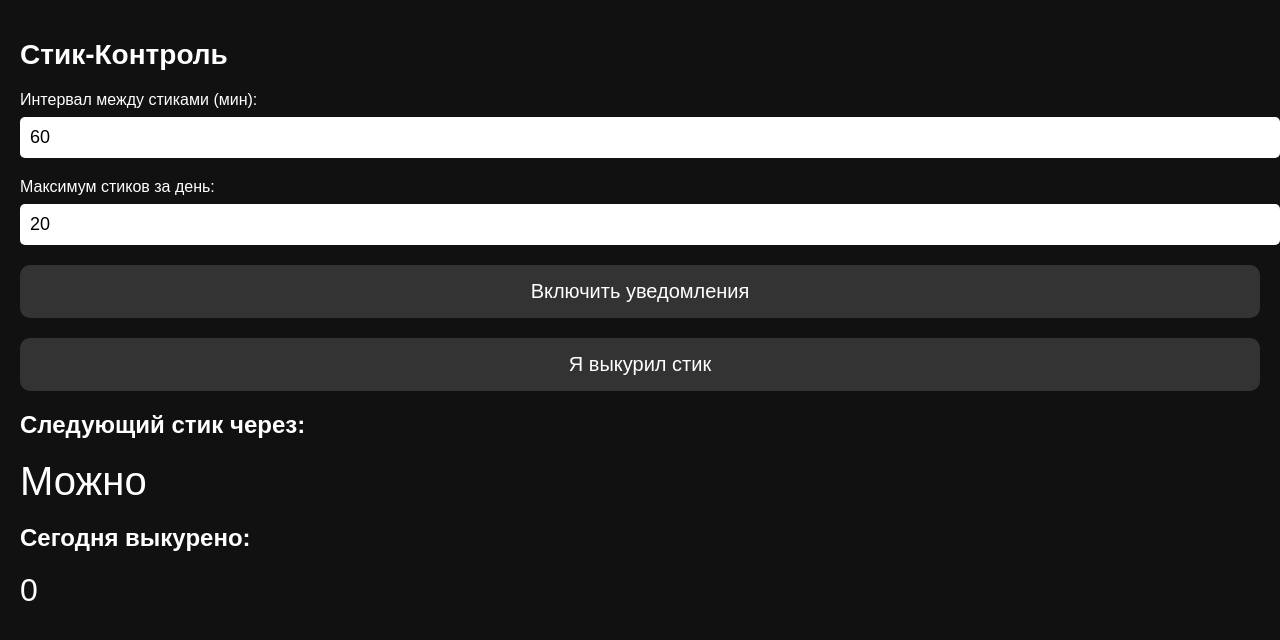
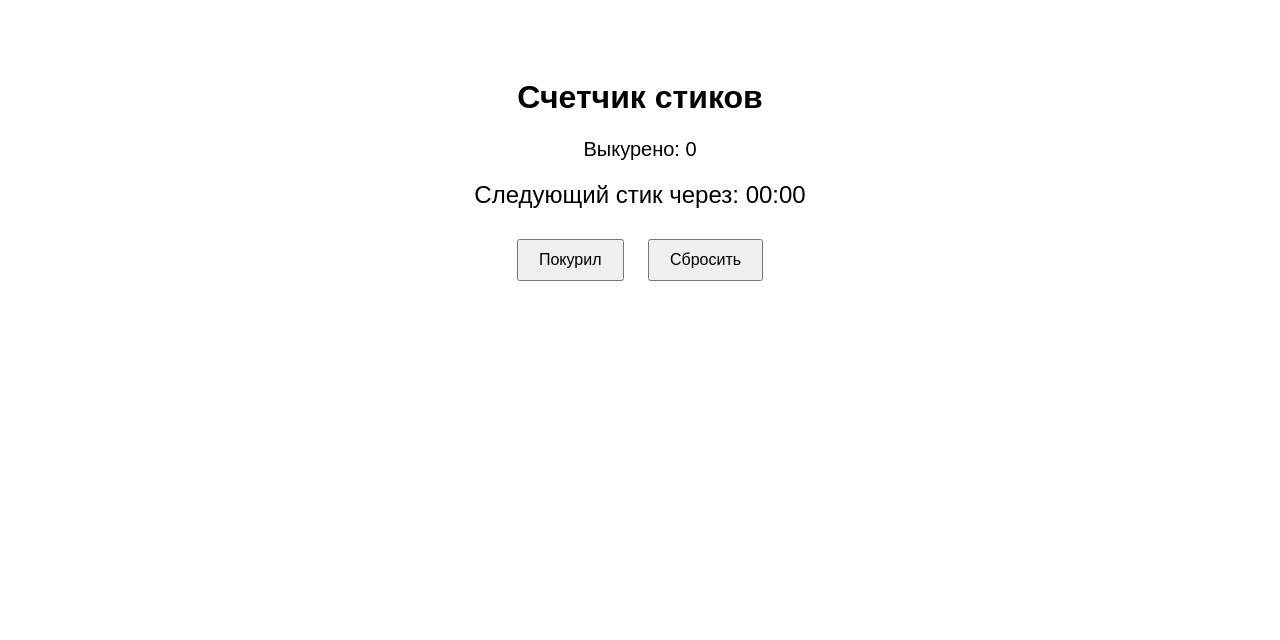
Before and after one commit to dejsila1-pixel/stik, a plain HTML site: page index.html in a window 1280 px wide. Drawn offline with Linux system fonts and the light colour scheme.

Commit message:
Update index.html

```diff
--- a/index.html
+++ b/index.html
@@ -1,43 +1,77 @@
 <!DOCTYPE html>
 <html lang="ru">
 <head>
-    <meta charset="UTF-8">
-    <meta name="viewport" content="width=device-width, initial-scale=1.0">
-    <title>Стик-Контроль</title>
-    <link rel="stylesheet" href="style.css">
+<meta charset="UTF-8">
+<meta name="viewport" content="width=device-width, initial-scale=1.0">
+<title>Счетчик стиков</title>
+<style>
+  body { font-family: Arial, sans-serif; text-align: center; padding: 50px; }
+  button { padding: 10px 20px; margin: 10px; font-size: 16px; }
+  #timer { font-size: 24px; margin: 20px; }
+  #count { font-size: 20px; margin: 10px; }
+</style>
 </head>
 <body>
+<h1>Счетчик стиков</h1>
+<div id="count">Выкурено: 0</div>
+<div id="timer">Следующий стик через: 00:00</div>
+<button id="smokeBtn">Покурил</button>
+<button id="resetBtn">Сбросить</button>
 
-<h1>Стик-Контроль</h1>
+<script>
+document.addEventListener('DOMContentLoaded', () => {
+    // Получаем данные из localStorage
+    let smokeCount = parseInt(localStorage.getItem('smokeCount')) || 0;
+    let timerEnd = parseInt(localStorage.getItem('timerEnd')) || null;
 
-<div class="block">
-    <label>Интервал между стиками (мин):</label>
-    <input id="interval" type="number" value="60">
-</div>
+    const countEl = document.getElementById('count');
+    const timerEl = document.getElementById('timer');
+    const smokeBtn = document.getElementById('smokeBtn');
+    const resetBtn = document.getElementById('resetBtn');
 
-<div class="block">
-    <label>Максимум стиков за день:</label>
-    <input id="dailyLimit" type="number" value="20">
-</div>
+    function updateCount() {
+        countEl.textContent = 'Выкурено: ' + smokeCount;
+    }
 
-<div class="block">
-    <button id="enableNotifications">Включить уведомления</button>
-</div>
+    function startTimer() {
+        const now = Date.now();
+        timerEnd = now + 15 * 60 * 1000; // 15 минут
+        localStorage.setItem('timerEnd', timerEnd);
+    }
 
-<div class="block">
-    <button id="smokedButton">Я выкурил стик</button>
-</div>
+    function updateTimer() {
+        if (!timerEnd) {
+            timerEl.textContent = 'Следующий стик через: 00:00';
+            return;
+        }
+        const now = Date.now();
+        let diff = timerEnd - now;
+        if (diff < 0) diff = 0;
+        const minutes = Math.floor(diff / 60000).toString().padStart(2, '0');
+        const seconds = Math.floor((diff % 60000) / 1000).toString().padStart(2, '0');
+        timerEl.textContent = 'Следующий стик через: ' + minutes + ':' + seconds;
+    }
 
-<div class="block">
-    <h2>Следующий стик через:</h2>
-    <div id="timer">--:--</div>
-</div>
+    smokeBtn.addEventListener('click', () => {
+        smokeCount++;
+        localStorage.setItem('smokeCount', smokeCount);
+        updateCount();
+        startTimer();
+    });
 
-<div class="block">
-    <h2>Сегодня выкурено:</h2>
-    <div id="count">0</div>
-</div>
+    resetBtn.addEventListener('click', () => {
+        smokeCount = 0;
+        timerEnd = null;
+        localStorage.removeItem('smokeCount');
+        localStorage.removeItem('timerEnd');
+        updateCount();
+        updateTimer();
+    });
 
-<script src="script.js"></script>
+    updateCount();
+    updateTimer();
+    setInterval(updateTimer, 1000);
+});
+</script>
 </body>
 </html>
```
